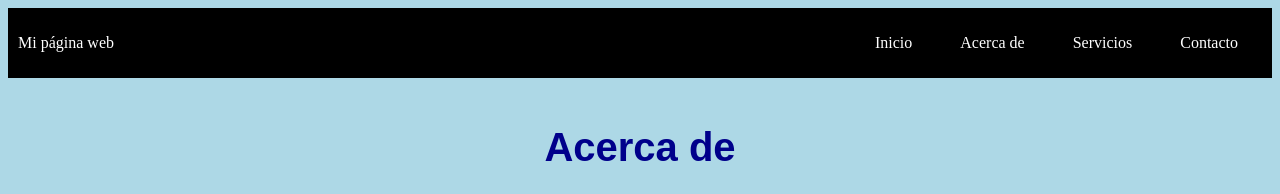
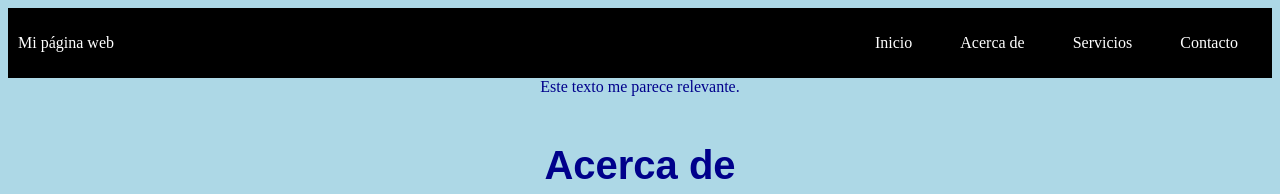
Before and after one commit to jeanbrcho/miPrimeraPaginaCat, a plain HTML site: page about.html in a window 1280 px wide. Shown: the top 194 px of the page. Drawn offline with Linux system fonts and the light colour scheme.

Commit message:
mi primera confirmación de actualización

```diff
--- a/about.html
+++ b/about.html
@@ -28,8 +28,11 @@
           </ul>
         </nav>
         <button class="button-menu-toggle">Menu</button>
-      </div>
+    </div>
 
+    <div class="greeting">
+        Este texto me parece relevante.
+    </div>
 
     <div class="container">
         <h1>Acerca de</h1>
--- a/styles.css
+++ b/styles.css
@@ -148,6 +148,9 @@ p {
       background-color: #008CBA;
       color: white;
   }
+  .greeting {
+    text-align: center;
+  }
 
   @media (max-width: 600px) {
     .column {
```
